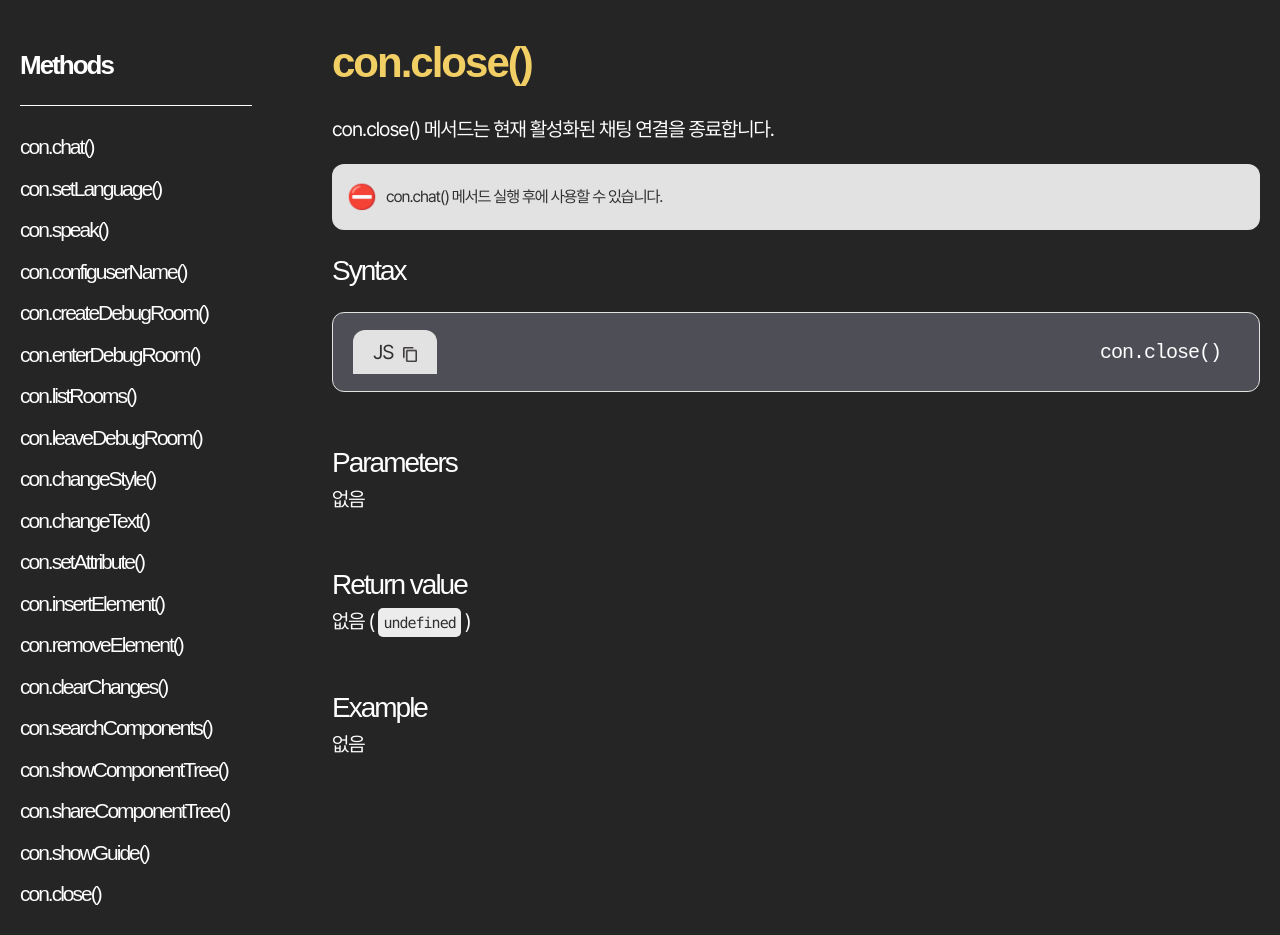
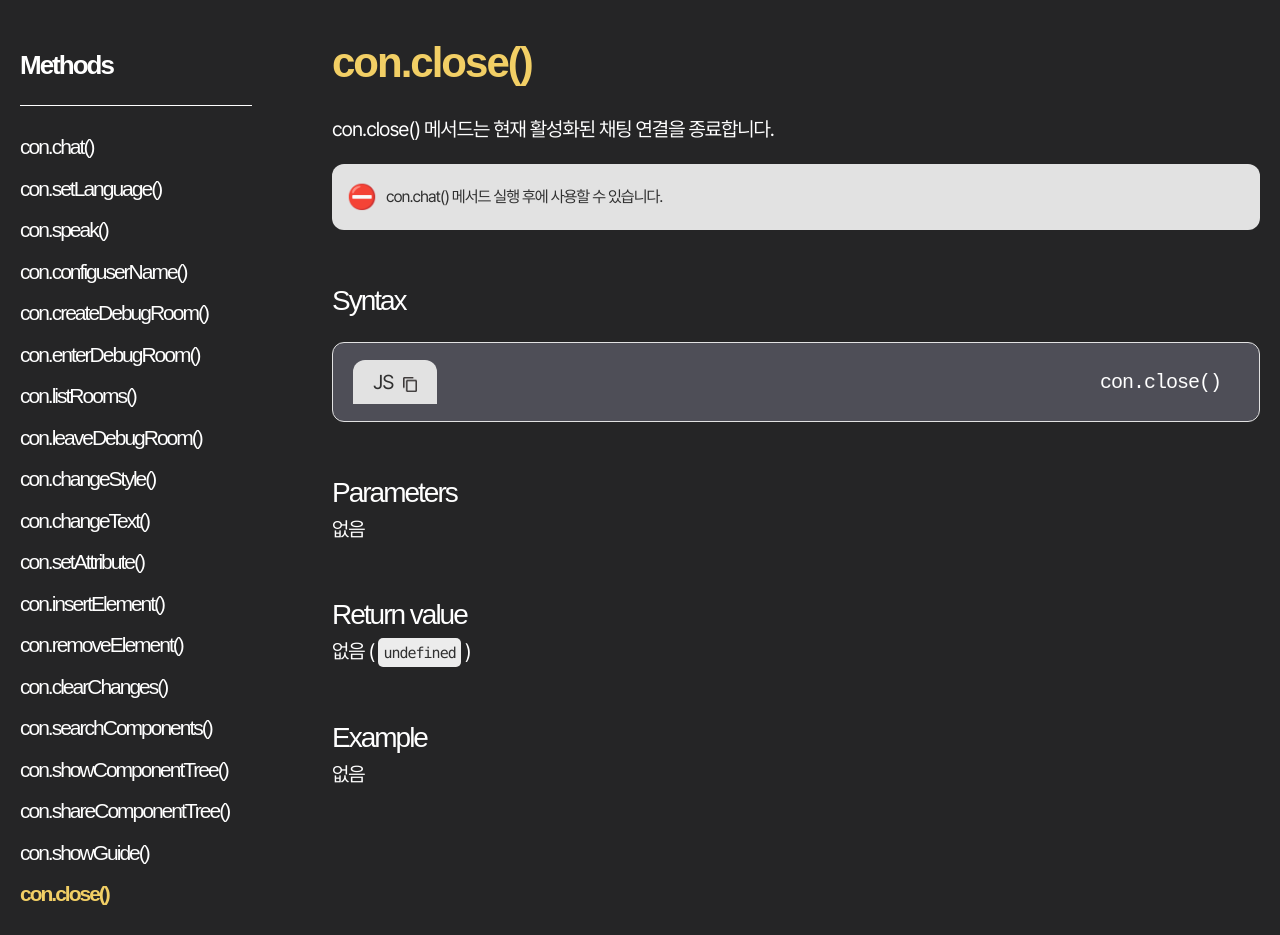
Before and after one commit to Team-conchat/con.chat-guide, a React (Vite) app: page /guides/close in a window 1280 px wide. Shown: the part 240-1175 px from the top of the page. Built offline with nearby package versions, Linux system fonts and the light colour scheme; a web font is replaced by a local one.

Commit message:
Design: [T-27] 컴포넌트 스타일 수정
https://www.notion.so/T-27-Guide-page-11131bbac98f4b8385374f5af37b8023?pvs=4

```diff
--- a/src/components/GuideSection/index.jsx
+++ b/src/components/GuideSection/index.jsx
@@ -4,7 +4,7 @@ import './style.scss';
 
 function GuideSection({ title, children }) {
   return (
-    <section>
+    <section className="guide-section">
       <h3 className="title-section">{title}</h3>
       <div className="section-content">{children}</div>
     </section>
--- a/src/components/GuideSection/style.scss
+++ b/src/components/GuideSection/style.scss
@@ -1,23 +1,12 @@
 @use '../../styles/mixin' as mixin;
 
-section {
+.guide-section {
   margin: 50px 0;
 
   .title-section {
     @include mixin.font-faktum;
     margin-top: 20px;
     font-size: 2.8rem;
-  }
-
-  .tag-code {
-    display: inline-block;
-    padding: 4px 5px 2px;
-    border-radius: 5px;
-    background-color: #ececec;
-    color: var(--black);
-    font-size: 1.5rem;
-    font-family: 'consolas';
-    vertical-align: middle;
   }
 
   .section-content {
@@ -74,4 +63,15 @@ section {
       margin-top: 60px;
     }
   }
+
+  .tag-code {
+    display: inline-block;
+    padding: 4px 5px 2px;
+    border-radius: 5px;
+    background-color: #ececec;
+    color: var(--black);
+    font-size: 1.5rem;
+    font-family: 'consolas';
+    vertical-align: middle;
+  }
 }
--- a/src/components/Sidebar/index.jsx
+++ b/src/components/Sidebar/index.jsx
@@ -7,18 +7,16 @@ function Sidebar({ title, items, activePath }) {
   return (
     <aside className="sidebar">
       <div className="sidebar-title">{title}</div>
-      <div className="sidebar-body">
-        <ul>
+      <ul className="sidebar-menu">
         {items.map((item) => (
           <li
             key={item.id}
-              className={activePath === item.path ? 'is-active' : ''}
+            className={`item-menu ${activePath === item.path ? 'is-active' : ''}`}
           >
             <Link to={item.path}>{item.title}</Link>
           </li>
         ))}
       </ul>
-      </div>
     </aside>
   );
 }
--- a/src/components/Sidebar/style.scss
+++ b/src/components/Sidebar/style.scss
@@ -9,14 +9,21 @@
     font-weight: 700;
   }
 
-  .sidebar-body {
+  .sidebar-menu {
     padding: 20px 0;
 
-    a {
-      @include mixin.font-faktum;
-      display: block;
-      padding: 5px 0;
-      font-size: 2.1rem;
+    .item-menu {
+      &.is-active {
+        font-weight: 700;
+        color: var(--primary);
+      }
+
+      a {
+        @include mixin.font-faktum;
+        display: block;
+        padding: 5px 0;
+        font-size: 2.1rem;
+      }
     }
   }
 }
```
Lines whose indentation alone changed are shown as unchanged.
